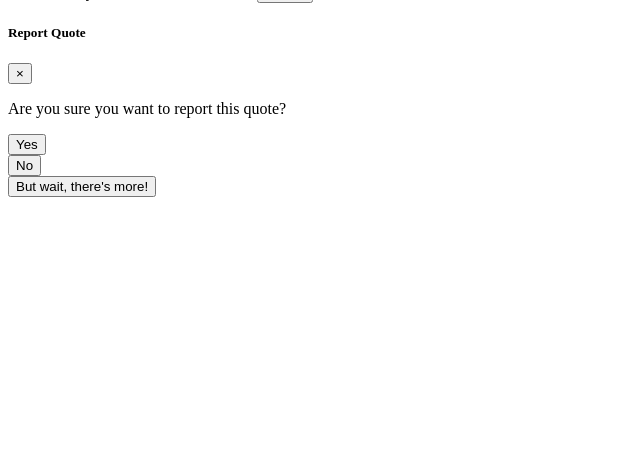
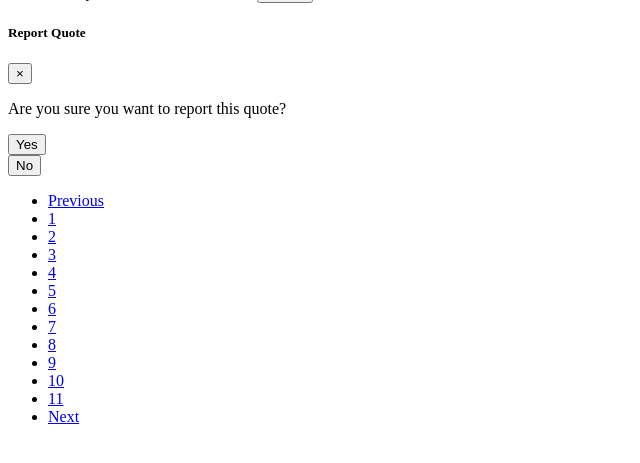
Before and after one commit to ComputerScienceHouse/Quotefault, a Python web app: template quotefault/templates/bootstrap/storage.html in a window 1280 px wide. Shown: the part 118-581 px from the top of the page, without its empty margins (0-640 px from the left). Run offline with Jinja, Linux system fonts and the light colour scheme; the template is opened without the code that fills it: most values are stand-ins (such as "Sample title", 1, 10 or a date in 2020); some libraries are stand-ins or nearby versions.

Commit message:
Add Page Selection Bar

```diff
--- a/quotefault/templates/bootstrap/storage.html
+++ b/quotefault/templates/bootstrap/storage.html
@@ -18,9 +18,47 @@
             {% endif %}
         {% endwith %}
         {{ display( quotes ) }}
-        <a href="/storage/{{ page + 1 }}">
-        <button id="get_more"  class="btn btn-default center-block">But wait, there's more!</button>
-        </a>
+        <nav aria-label="page selector">
+            <ul class="pagination pagination-lg justify-content-center">
+                {% if page == 1 %}
+                <li class="page-item disabled">
+                    <a class="page-link" href="/storage/{{ page - 1 }}" tabindex="-1">Previous</a>
+                {% else %}
+                <li class="page-item">
+                    <a class="page-link" href="/storage/{{ page - 1 }}">Previous</a>
+                {% endif %}
+                </li>
+                {% if page < 6 %}
+                    {% for num in range(1, 12) %}
+                        <li class="page-item">
+                            <a class="page-link" href="/storage/{{ num }}">{{ num }}</a>
+                        </li>
+                    {% endfor %}
+                {% elif rows - page <= 5 %}
+                    {% for num in range(rows - 10, rows + 1) %}
+                    <li class="page-item">
+                        <a class="page-link" href="/storage/{{ num }}">{{ num }}</a>
+                    </li>
+                    {% endfor %}
+                {% else %}
+                    {% for num in range(page - 5, page + 6) %}
+                        <li class="page-item">
+                            <a class="page-link" href="/storage/{{ num }}">{{ num }}</a>
+                        </li>
+                    {% endfor %}
+                {% endif %}
+                {% if page == rows %}
+                <li class="page-item disabled">
+                    <a class="page-link" href="/storage/{{ page + 1 }}" tabindex="-1">Next</a>
+                {% else %}
+                <li class="page-item">
+                    <a class="page-link" href="/storage/{{ page + 1 }}">Next</a>
+                {% endif %}
+                </li>
+
+                </li>
+            </ul>
+        </nav>
     </div>
 {% endblock %}
 
```
Also changed, not shown: quotefault/__init__.py (+7 -1 lines).
